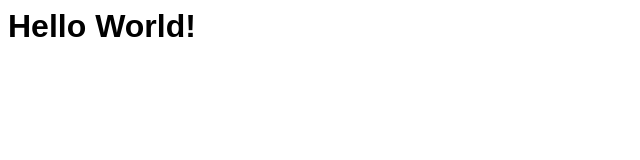
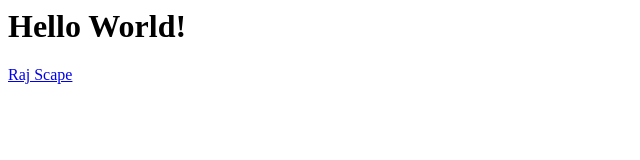
Before and after one commit to CoolPerson879/butternut.io, a plain HTML site: page index.html in a window 1280 px wide. Shown: the whole page, without its empty margins (0-640 px from the left). Drawn offline with Linux system fonts and the light colour scheme.

Commit message:
Update index.html

```diff
--- a/index.html
+++ b/index.html
@@ -1,8 +1,10 @@
-<css></css>
+<head>
 <style>
   body{
-    font-family: sans-serif;}
+    font-family: "sans-serif";}
 </style>
+</head>
 <body>
 <h1>Hello World!</h1>
+  <a href="rajscape.com">Raj Scape</a>
 </body>
```
